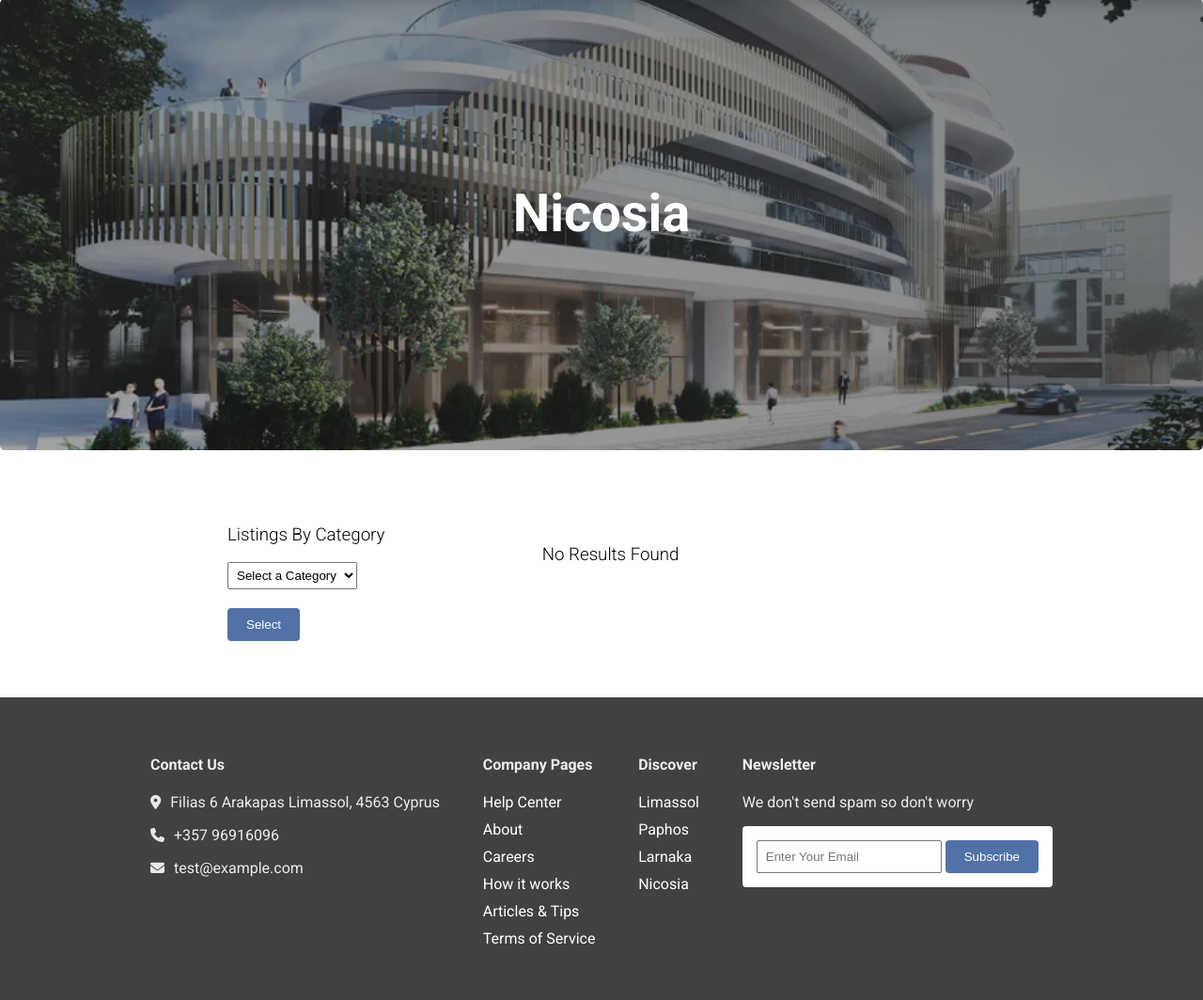
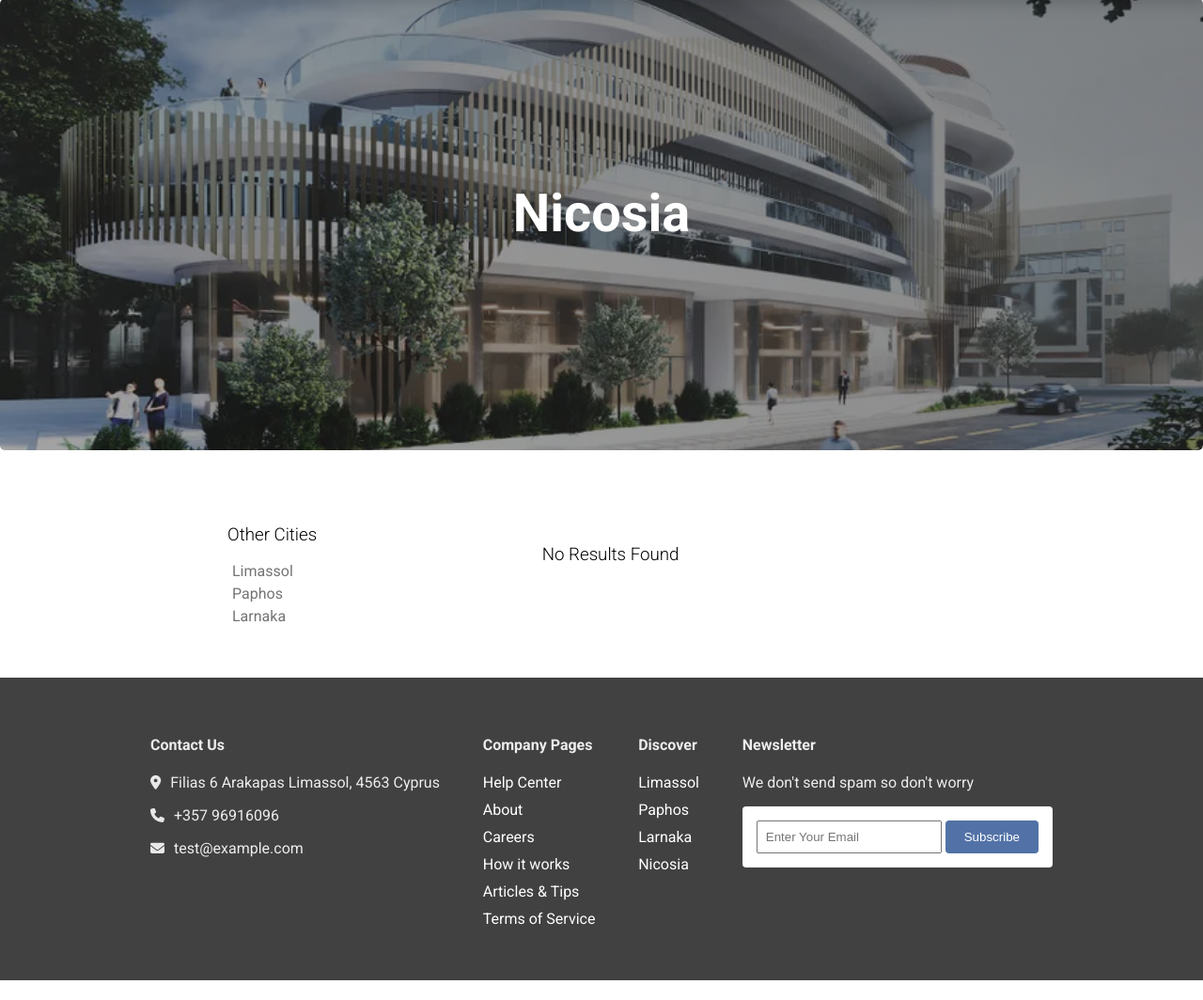
Before and after one commit to costasnicou/businesslisting, a Django app: page /city/Nicosia in a window 1280 px wide. Shown: the part 93-1157 px from the top of the page at 94% size. After the commit the page ends 1136 px from the top, so only its background shows below. Run offline with Django 5.2, Linux system fonts and the light colour scheme; data comes from the database, SQL or seed files in the repository; both versions use the stored data as it was after the commit; some libraries are stand-ins or nearby versions.

Commit message:
complete-city-cat-pages

```diff
--- a/listings/static/css/app.css
+++ b/listings/static/css/app.css
@@ -402,7 +402,7 @@ section .section-intro {
         grid-column-start: 1;
         grid-column-end: 2; }
         .featured-cities .cities-grid .city-item-3 .city-item-img:hover {
-          background: linear-gradient(rgba(217, 217, 217, 0), rgba(55, 80, 135, 0)), url(../../../../media/city_images/larnaka.webp) !important;
+          background: linear-gradient(rgba(217, 217, 217, 0), rgba(55, 80, 135, 0)), url(../../../../media/city_images/larnaka.jpg) !important;
           width: 100% !important;
           height: 100% !important;
           background-repeat: no-repeat !important;
@@ -706,4 +706,25 @@ section .section-intro {
         position: relative;
         right: 40px; }
 
+.related-links .related-links-menu {
+  list-style: none;
+  padding: 0; }
+  .related-links .related-links-menu li {
+    margin-left: 5px; }
+    .related-links .related-links-menu li:not(:last-of-type) {
+      margin-bottom: 5px; }
+    .related-links .related-links-menu li a {
+      text-decoration: none;
+      display: block;
+      color: #747474; }
+      .related-links .related-links-menu li a:hover {
+        color: #4471cb; }
+
+hr {
+  background-color: #f0f0f0;
+  height: 1px;
+  border: 0;
+  width: 60%;
+  margin-left: 0; }
+
 /*# sourceMappingURL=app.css.map */
--- a/listings/static/js/city_scroll.js
+++ b/listings/static/js/city_scroll.js
@@ -5,8 +5,12 @@ const businessWraper = document.querySelector('.all-businesses-frwraper');
 if (businesses.length < 9){
     loadMore.style.display = "none";
 
-    if (businesses.length === 0){
+    if (businesses.length == 0){
         const html = `<h3 class="no-results">No Results Found</h3>`;
+        const form = document.querySelector('.filtering-form');
+        const separator = document.querySelector('hr');
+        form.style.display = "none";
+        separator.style.display ="none";
         businessWraper.insertAdjacentHTML("beforeend",html);
 
     }
@@ -40,8 +44,10 @@ function load() {
     .then(response => response.json())
     .then(data => {
 
-        data.businesses.forEach(add_listing);
-
+        data.businesses.forEach((business,index) => {
+            add_listing(business);
+            if (index === data.businesses.length -1) loadMore.style.display = "none";
+        })
 
     });
 
--- a/listings/static/js/listings_scroll.js
+++ b/listings/static/js/listings_scroll.js
@@ -31,7 +31,10 @@ function load() {
     )
     .then(response => response.json())
     .then(data => {
-        data.businesses.forEach(add_listing);
+        data.businesses.forEach((business,index) => {
+            add_listing(business);
+            if (index === data.businesses.length -1) loadMore.style.display = "none";
+        })
     });
 
 
--- a/listings/static/scss/app.scss
+++ b/listings/static/scss/app.scss
@@ -2,4 +2,4 @@
 @import 'desktop/homepage';
 @import 'desktop/registerlogin';
 @import 'desktop/all-listings';
-@import 'desktop/category';
+@import 'desktop/citycat';
--- /dev/null
+++ b/listings/static/scss/desktop/_citycat.scss
@@ -0,0 +1,32 @@
+.related-links{
+    .related-links-menu{
+        list-style: none;
+        padding: 0;
+
+        li{
+            &:not(:last-of-type){
+                margin-bottom: 5px;
+            }
+            margin-left: 5px;
+            a {
+                text-decoration: none;
+                display: block;
+                color:rgb(116, 116, 116);
+
+                &:hover{
+                    color:rgb(68, 113, 203);
+                }
+
+            }
+        }
+    }
+}
+
+hr{
+    background-color: rgb(240, 240, 240);
+    height: 1px;
+    border: 0;
+    width:60%;
+    margin-left: 0;
+
+}
--- a/listings/static/scss/desktop/_homepage.scss
+++ b/listings/static/scss/desktop/_homepage.scss
@@ -346,7 +346,7 @@
                 grid-column-end: 2;
 
                 .city-item-img:hover{
-                    background: linear-gradient(rgba(217, 217, 217, 0),rgba(55, 80, 135, 0)), url(../../../../media/city_images/larnaka.webp) !important;
+                    background: linear-gradient(rgba(217, 217, 217, 0),rgba(55, 80, 135, 0)), url(../../../../media/city_images/larnaka.jpg) !important;
                     width:100% !important;
                     height: 100% !important;
                     background-repeat: no-repeat !important;
--- a/listings/templates/listings/all-listings.html
+++ b/listings/templates/listings/all-listings.html
@@ -41,6 +41,8 @@
 
                         </div>
 
+                        <hr>
+
                         <div class="form-box">
                             <h3>Listings By City</h3>
                             <select name="city_select" id="city-select">
@@ -51,6 +53,8 @@
                             </select>
 
                         </div>
+
+
 
 
                         <div class="form-box">
--- a/listings/templates/listings/city.html
+++ b/listings/templates/listings/city.html
@@ -58,6 +58,20 @@
 
 
                     </form>
+
+                    <hr>
+                    <div class="related-links">
+                        <h3>Other Cities</h3>
+                        <ul class="related-links-menu">
+                            {% for city in cities %}
+
+                                {% if not city.city_name in request.get_full_path %}
+                                <li><a href="{% url 'city' city.city_name %}">{{city.city_name}}</a></li>
+                                {% endif %}
+                            {% endfor %}
+
+                        </ul>
+                    </div>
 
                 </div>
 
--- a/listings/views.py
+++ b/listings/views.py
@@ -12,6 +12,7 @@ from django.core.paginator import Paginator
 import datetime
 from django.urls import reverse
 from .models import *
+
 # Create your views here.
 data = []
 page_obj=""
```
Also changed, not shown: instructions.html (+112 -35 lines), listings/static/js/cat_scroll.js (+11 -1 lines), listings/templates/listings/category.html (+18 -0 lines), business/settings.py (line endings or trailing spaces), db.sqlite3, listings/static/scss/desktop/_category.scss (added), media/city_images/larnaka.jpg (added), media/city_images/larnaka.webp (deleted), media/city_images/paphos.webp, 1 other file.
